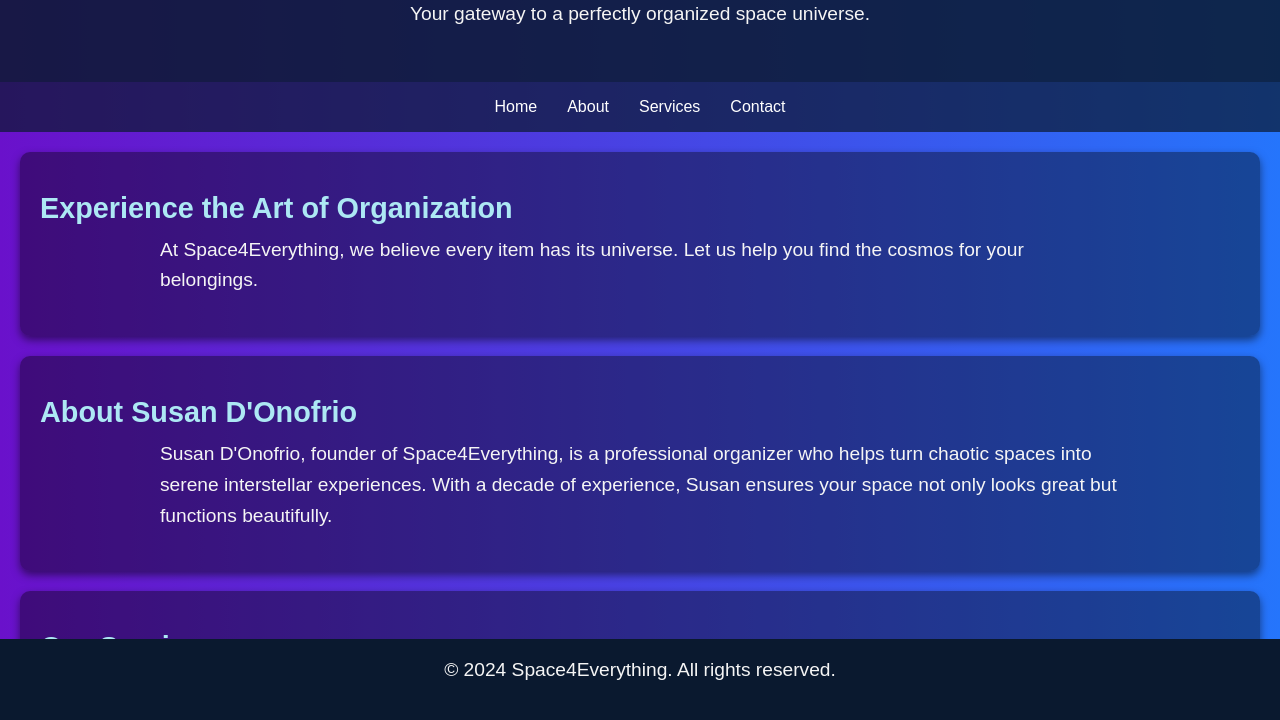
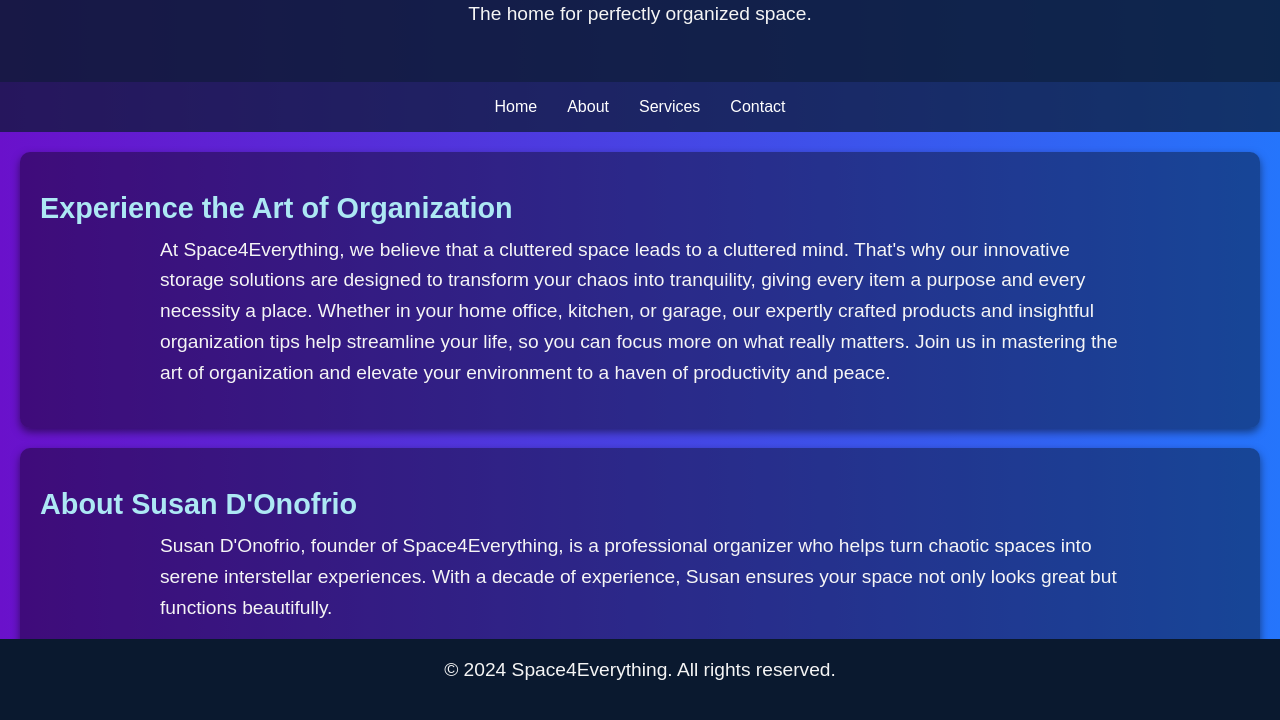
Before and after one commit to ujouy/index, a plain HTML site: page index.html in a window 1280 px wide. Shown: the part 78-798 px from the top of the page. Drawn offline with Linux system fonts and the light colour scheme.

Commit message:
Update index.html

```diff
--- a/index.html
+++ b/index.html
@@ -78,7 +78,7 @@
 <body>
     <header>
         <h1>Welcome to Space4Everything</h1>
-        <p>Your gateway to a perfectly organized space universe.</p>
+        <p>The home for perfectly organized space.</p>
     </header>
     <nav>
         <a href="#home">Home</a>
@@ -88,7 +88,7 @@
     </nav>
     <div class="container" id="home">
         <h2>Experience the Art of Organization</h2>
-        <p>At Space4Everything, we believe every item has its universe. Let us help you find the cosmos for your belongings.</p>
+        <p>At Space4Everything, we believe that a cluttered space leads to a cluttered mind. That's why our innovative storage solutions are designed to transform your chaos into tranquility, giving every item a purpose and every necessity a place. Whether in your home office, kitchen, or garage, our expertly crafted products and insightful organization tips help streamline your life, so you can focus more on what really matters. Join us in mastering the art of organization and elevate your environment to a haven of productivity and peace.</p>
     </div>
     <div class="container" id="about">
         <h2>About Susan D'Onofrio</h2>
```
